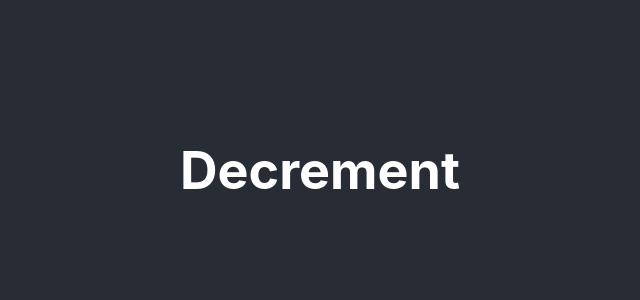
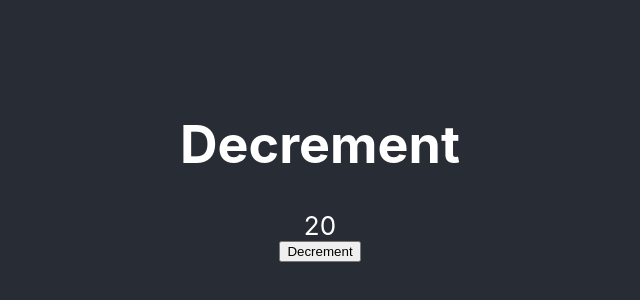
Before and after one commit to CUNY-2X-TTP-2020/react-decrement, a React (Create React App) app: page / in a window 1280 px wide. Shown: the part 230-530 px from the top of the page, without its empty margins (320-960 px from the left). Built offline with nearby package versions, Linux system fonts and the light colour scheme.

Commit message:
Add decrement component on homepage

```diff
--- a/src/App.js
+++ b/src/App.js
@@ -1,5 +1,7 @@
 import React from 'react';
 import './App.css';
+
+import Decrement from './components/Decrement';
 
 function App()
 {
@@ -7,6 +9,7 @@ function App()
         <div className="App">
         <header className="App-header">
             <h1>Decrement</h1>
+            <Decrement start={20} />
         </header>
         </div>
     );
```
